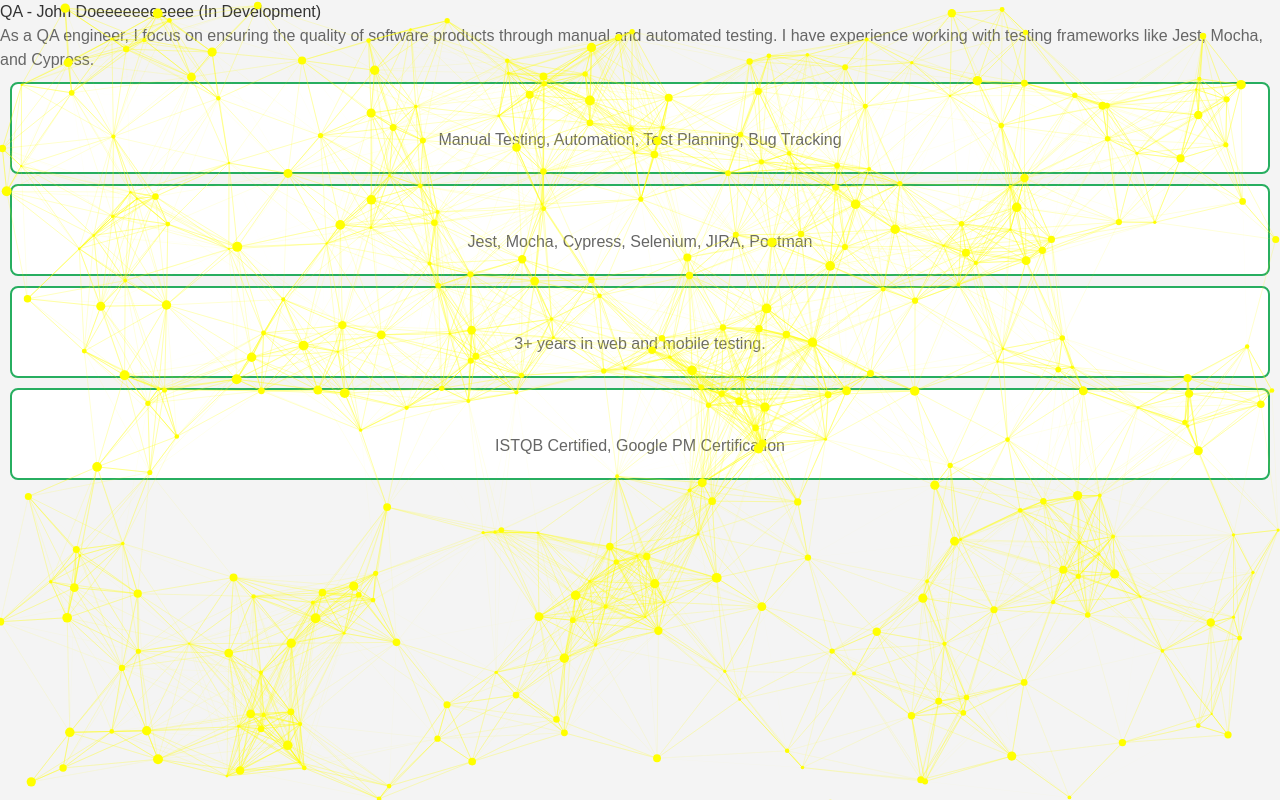
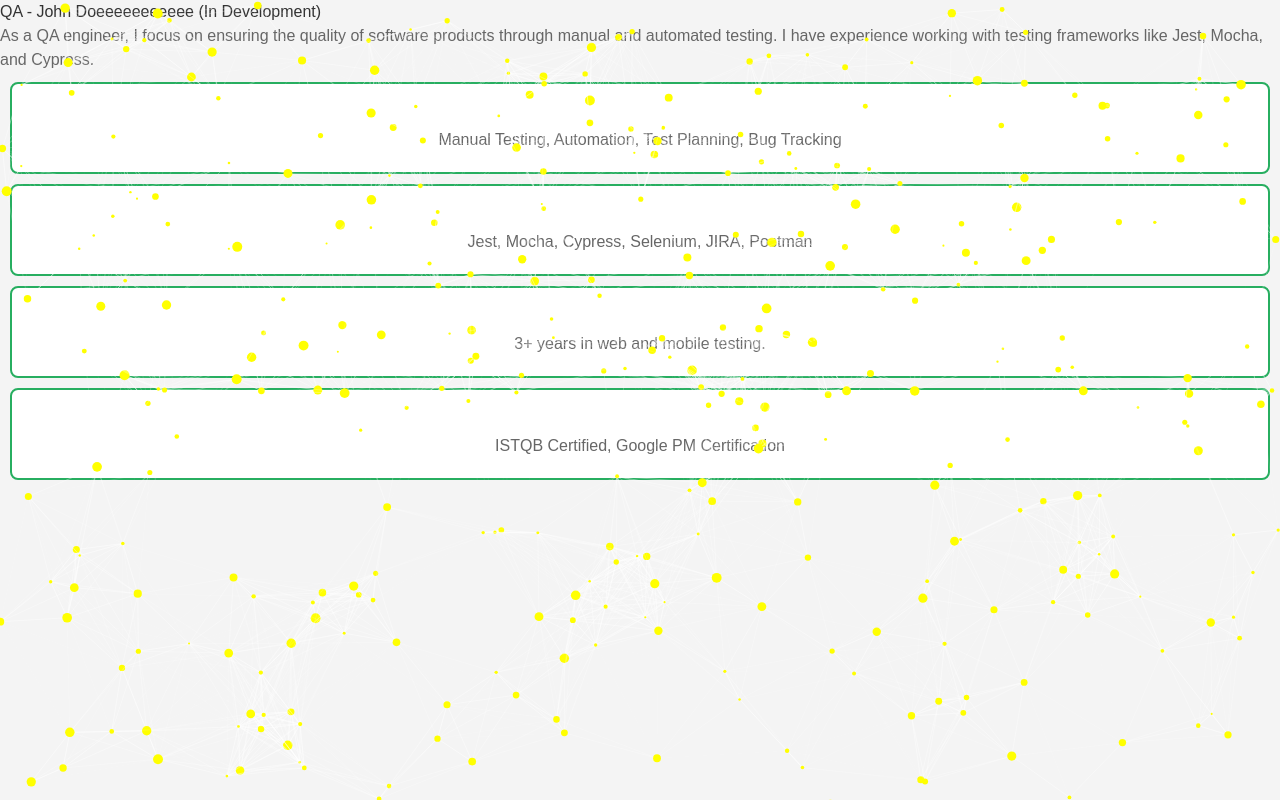
Before and after one commit to tediyo/New-QA-Pro-Web, a Next.js app: page /qa in a window 1280 px wide. Built offline with nearby package versions, Linux system fonts and the light colour scheme.

Commit message:
API integration for crypto news styles and particlesbackground

```diff
--- a/src/components/ParticlesBackground.tsx
+++ b/src/components/ParticlesBackground.tsx
@@ -69,7 +69,7 @@
             links: {
               enable: true,
               distance: 150,
-              color: "#FFFF00",
+              color: "#FFFFFF",
               opacity: 0.4,
               width: 1,
             },
```
